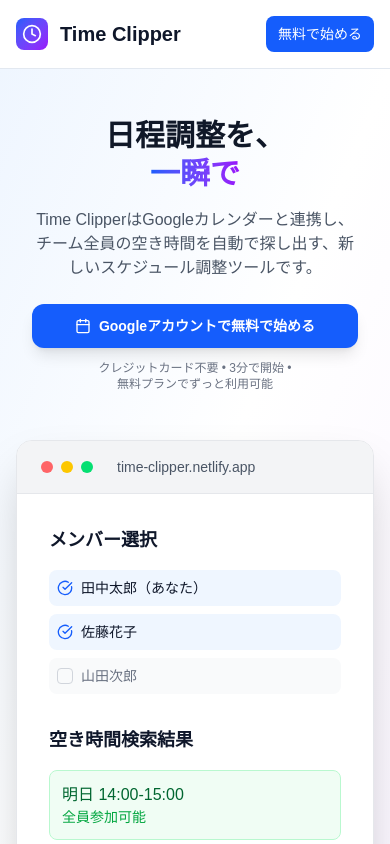
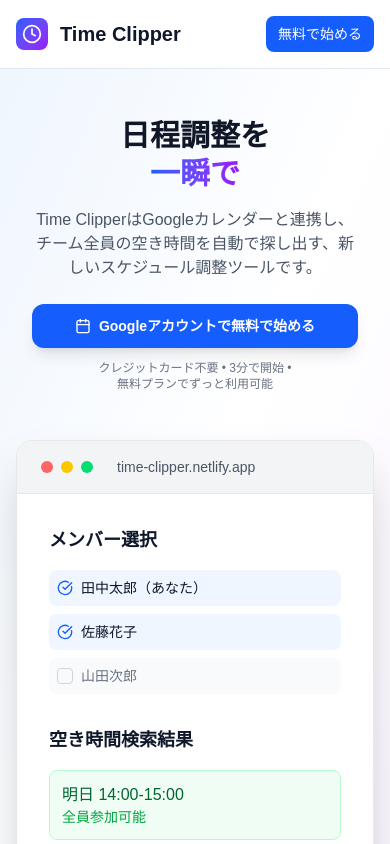
Before and after one commit to studio-spoon/clip-my-schedule, a Next.js app: page / in a window 390 px wide. Shown: the top 844 px of the page. Built offline with nearby package versions, Linux system fonts and the light colour scheme; no server answers.

Commit message:
タイトル調整

```diff
--- a/src/components/LandingPage.tsx
+++ b/src/components/LandingPage.tsx
@@ -139,8 +139,7 @@
         <div className="max-w-6xl mx-auto px-4 sm:px-6 lg:px-8">
           <div className="text-center mb-12 md:mb-16">
             <h1 className="text-3xl sm:text-4xl md:text-6xl font-bold text-gray-900 mb-4 md:mb-6 leading-tight">
-              日程調整を<span className="sm:hidden">、</span>
-              <br className="sm:hidden" />
+              日程調整を<br className="sm:hidden" />
               <span className="text-transparent bg-clip-text bg-gradient-to-r from-blue-600 to-purple-600">
                 一瞬で
               </span>
```
